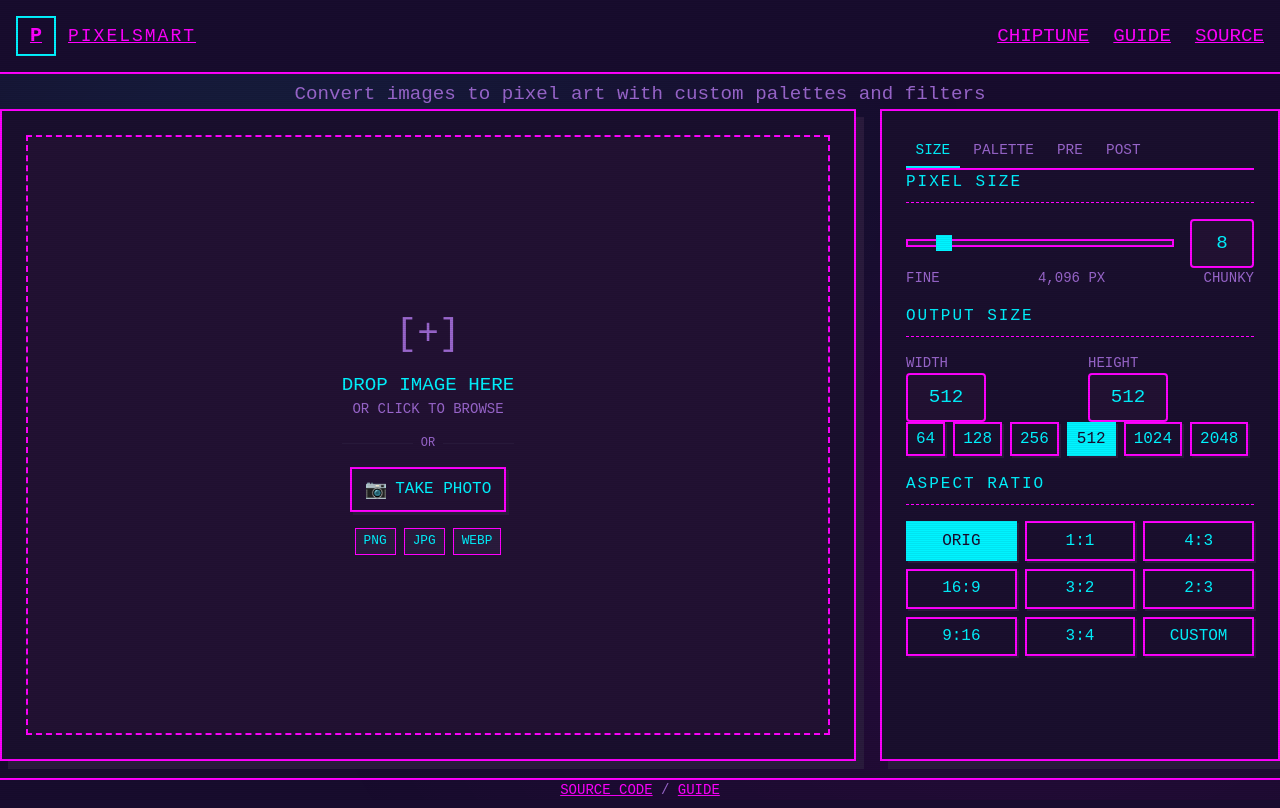
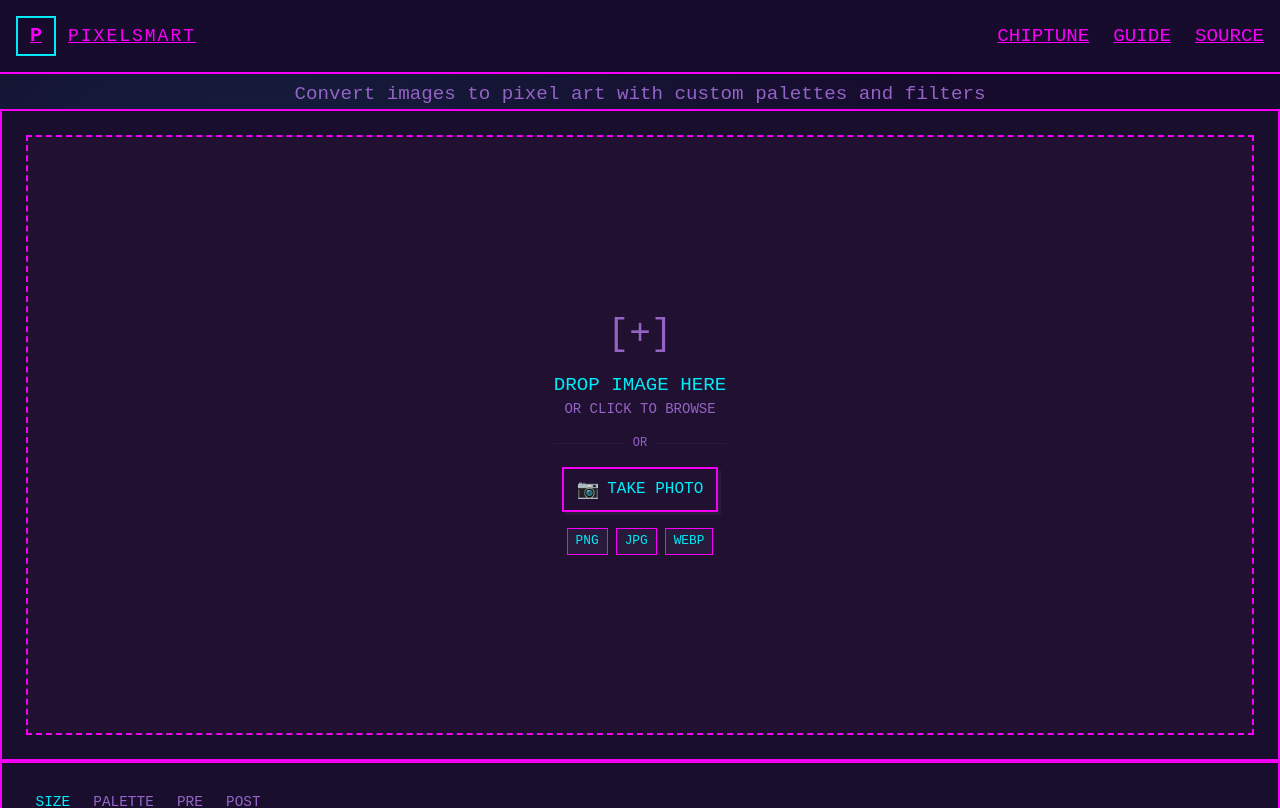
Before and after one commit to unworthyzeus/pixel-smart-art, a Next.js app: page / in a window 1280 px wide. Shown: the top 808 px of the page. Built offline with nearby package versions, Linux system fonts and the light colour scheme.

Commit message:
changes mobile

```diff
--- a/src/app/page.tsx
+++ b/src/app/page.tsx
@@ -149,17 +149,17 @@ export default function Home() {
       <Header />
 
       {/* Main Content */}
-      <main className="flex-1 px-4 py-6" style={{ width: '100%', paddingTop: '80px' }}>
+      <main className={`flex-1 px-0 lg:px-4 py-0 lg:py-6 flex flex-col ${originalImage ? 'h-[calc(100vh-80px)] lg:h-auto' : ''}`} style={{ width: '100%', paddingTop: '80px' }}>
         <div style={{ maxWidth: '1600px', margin: '0 auto', width: '100%' }}>
           {/* Subtitle */}
-          <p className="text-center text-[var(--text-dim)] mb-6">
+          <p className={`text-center text-[var(--text-dim)] mb-6 ${originalImage ? 'hidden lg:block' : ''}`}>
             Convert images to pixel art with custom palettes and filters
           </p>
 
           {/* App Layout */}
-          <div className="grid lg:grid-cols-[1fr_400px] gap-6">
+          <div className={`${originalImage ? 'flex flex-col h-full lg:grid lg:grid-cols-[1fr_400px]' : ''} gap-6`}>
             {/* Preview Panel */}
-            <div className="glass-card">
+            <div className={`${originalImage ? 'flex-1 overflow-hidden relative bg-[var(--background-dark)] lg:bg-transparent lg:overflow-visible lg:glass-card flex flex-col justify-center' : 'glass-card'}`}>
               {!originalImage ? (
                 <ImageDropZone onImageLoad={handleImageLoad} />
               ) : (
@@ -262,7 +262,7 @@ export default function Home() {
             </div>
 
             {/* Controls Panel */}
-            <div className="glass-card overflow-y-auto" style={{ maxHeight: 'calc(100vh - 120px)' }}>
+            <div className={`${originalImage ? 'h-[45vh] lg:h-auto lg:max-h-[calc(100vh-120px)] overflow-y-auto bg-[var(--background)] lg:bg-transparent border-t-2 border-[var(--primary-glow)] lg:border-none rounded-t-2xl lg:rounded-none shadow-[0_-5px_20px_rgba(0,0,0,0.5)] lg:shadow-none lg:glass-card z-20' : 'glass-card'}`}>
               {/* Tabs */}
               <div className="flex gap-1 border-b-2 border-[var(--border)] mb-4 -mx-6 px-2 pb-2">
                 {(['size', 'palette', 'prefilters', 'postfilters'] as const).map((tab) => (
--- a/src/components/PixelPreview.tsx
+++ b/src/components/PixelPreview.tsx
@@ -97,12 +97,12 @@ export default function PixelPreview({
     const hasContent = originalImage || pixelatedCanvas;
 
     return (
-        <div className="flex flex-col gap-4">
+        <div className="flex flex-col gap-4 h-full lg:h-auto">
             {/* Preview Container */}
             <div
                 ref={containerRef}
-                className={`pixel-preview ${hasContent ? 'has-image' : ''} relative`}
-                style={{ minHeight: '600px', overflow: 'hidden' }}
+                className={`pixel-preview ${hasContent ? 'has-image' : ''} relative h-full lg:h-[600px]`}
+                style={{ overflow: 'hidden' }}
                 onWheel={handleWheel}
                 onMouseDown={handleMouseDown}
                 onMouseMove={handleMouseMove}
```
